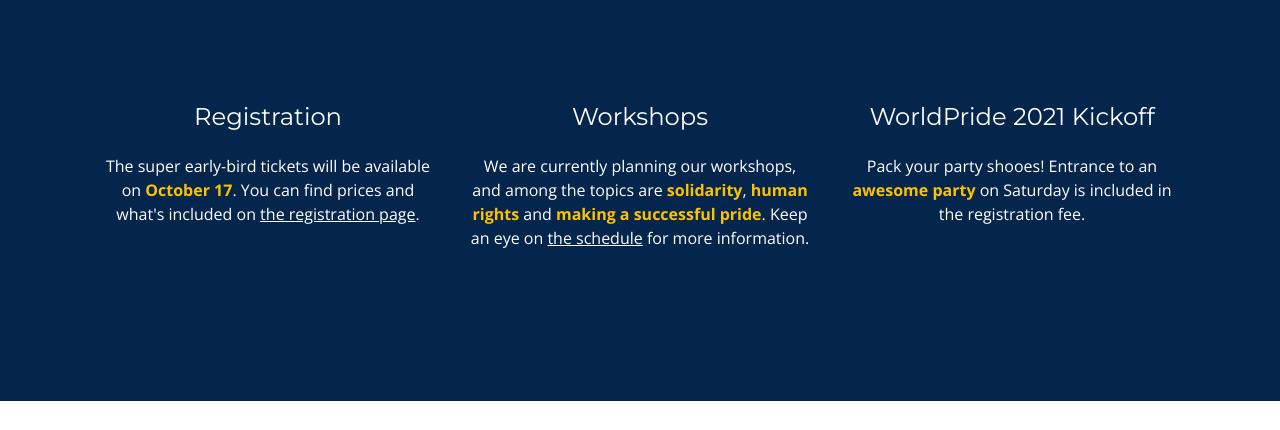
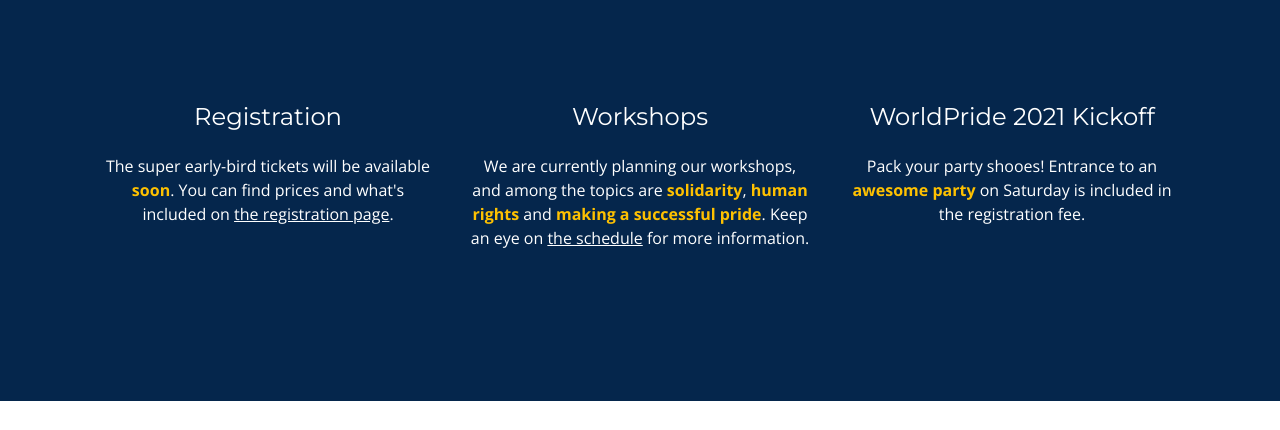
Before and after one commit to oslopride/interpride, a Gatsby site: page / in a window 1280 px wide. Shown: the part 328-758 px from the top of the page. Built offline with nearby package versions, Linux system fonts and the light colour scheme; Gatsby itself is replaced by a stand-in of ours.

Commit message:
Update text (#25)
* update earlybird deadline

* change ticket release date to soon™

```diff
--- a/src/components/Hero/index.tsx
+++ b/src/components/Hero/index.tsx
@@ -14,8 +14,8 @@ const Hero = () => {
 				<S.ContentBox>
 					<h2>Registration</h2>
 					<p>
-						The super early-bird tickets will be available on <b>October 17</b>.
-						You can find prices and what{"'"}s included on{" "}
+						The super early-bird tickets will be available <b>soon</b>. You can
+						find prices and what{"'"}s included on{" "}
 						<Link to="/registration" aria-label="Go to the registration page">
 							the registration page
 						</Link>
--- a/src/components/PriceTable/index.tsx
+++ b/src/components/PriceTable/index.tsx
@@ -16,7 +16,7 @@ const PriceTable = () => {
 					<tr>
 						<td>Super Early-Bird</td>
 						<td>210 USD</td>
-						<td>January 1, 2020</td>
+						<td>January 31, 2020</td>
 					</tr>
 					<tr>
 						<td>Early-Bird</td>
```
